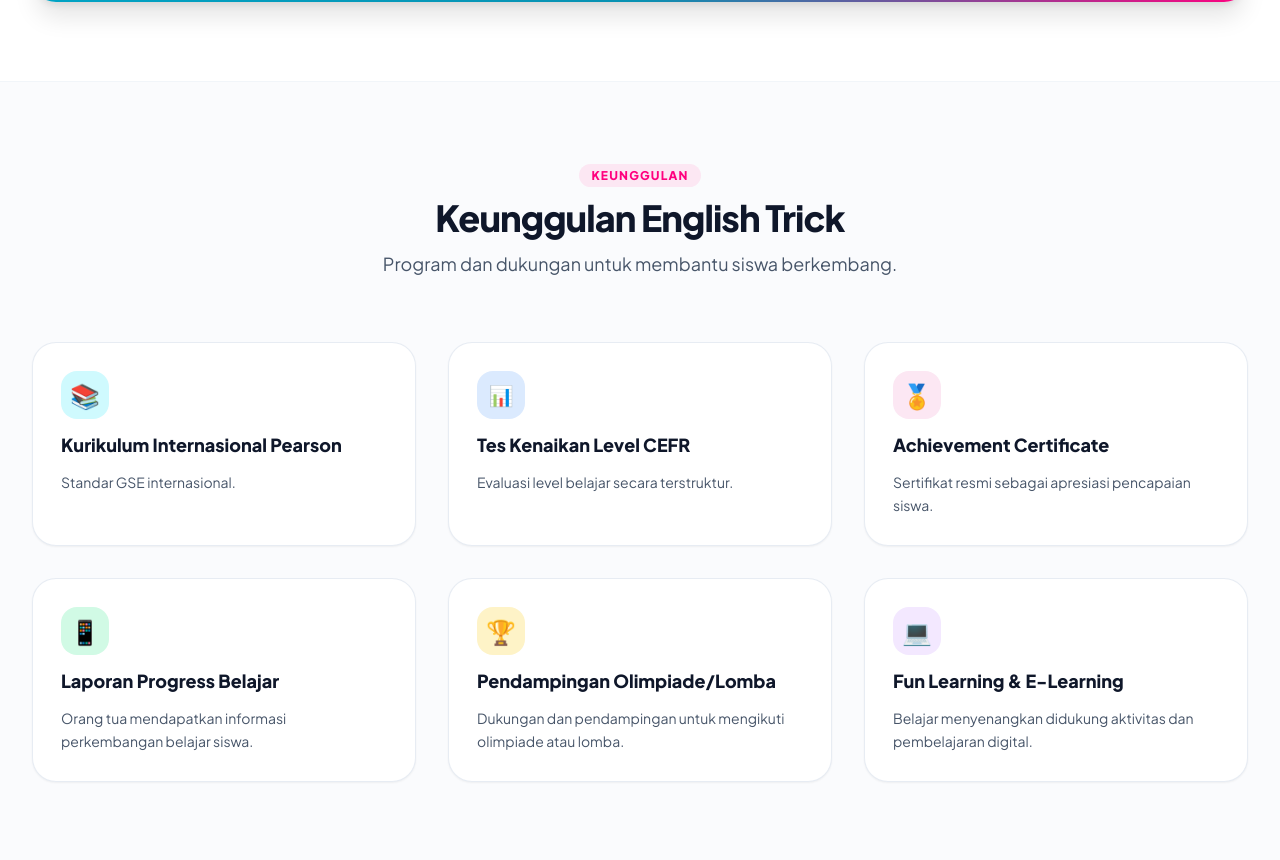
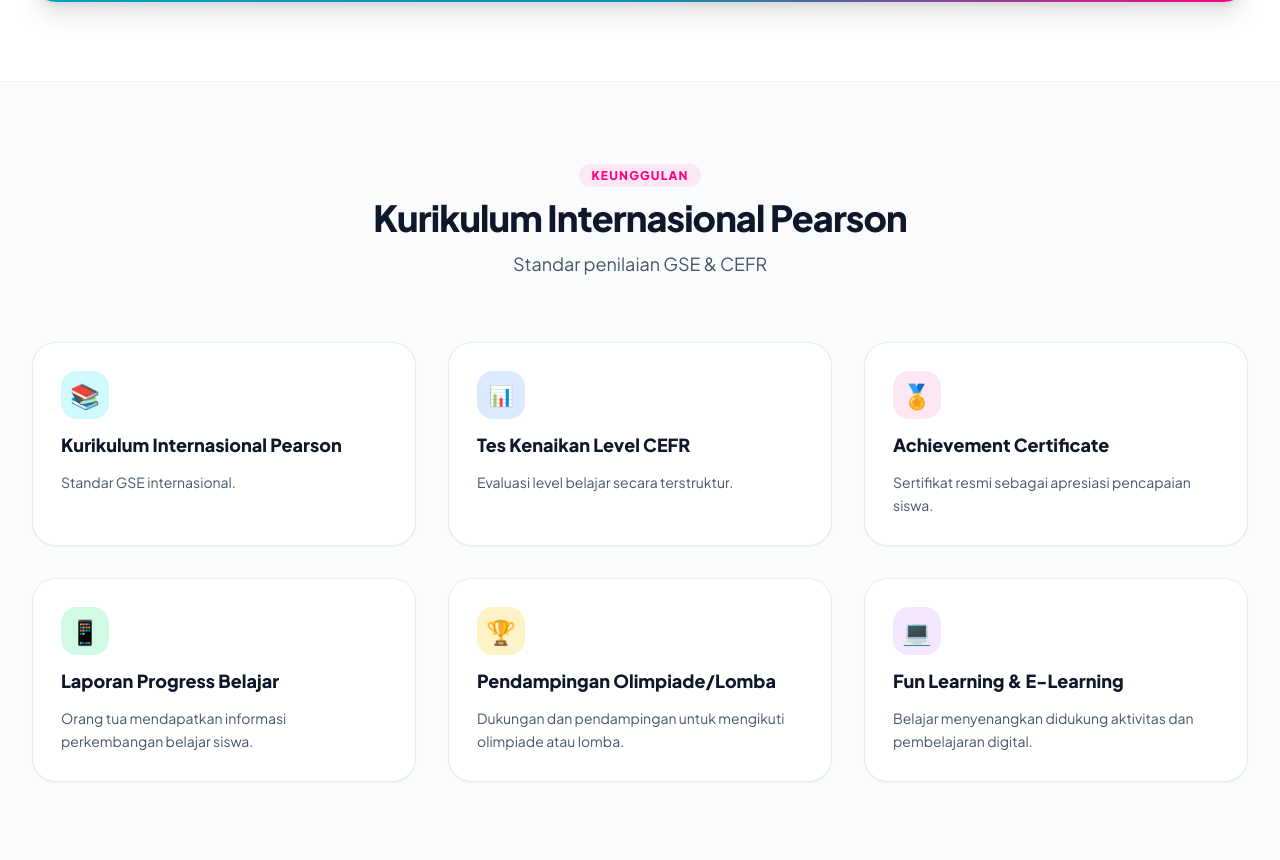
Before and after one commit to Robinno11/english-trick-web, a Laravel app: page / in a window 1280 px wide; the page is wider, and only the part inside the window is pictured. Shown: the part 4115-4975 px from the top of that part. Run offline with Laravel 12, Linux system fonts and the light colour scheme; data comes from the database, SQL or seed files in the repository; some libraries are stand-ins or nearby versions.

Commit message:
perbaikin kata keunggulan no4

```diff
--- a/resources/views/home.blade.php
+++ b/resources/views/home.blade.php
@@ -496,10 +496,10 @@
         <div class="text-center max-w-3xl mx-auto mb-16 space-y-3">
             <span class="text-xs font-black uppercase tracking-widest text-et-pink bg-pink-100 px-3 py-1 rounded-full">Keunggulan</span>
             <h2 class="text-3xl sm:text-4xl font-black text-slate-900 tracking-tight">
-                Keunggulan English Trick
+                Kurikulum Internasional Pearson
             </h2>
             <p class="text-slate-600 text-base sm:text-lg">
-                Program dan dukungan untuk membantu siswa berkembang.
+                Standar penilaian GSE & CEFR
             </p>
         </div>
 
```
